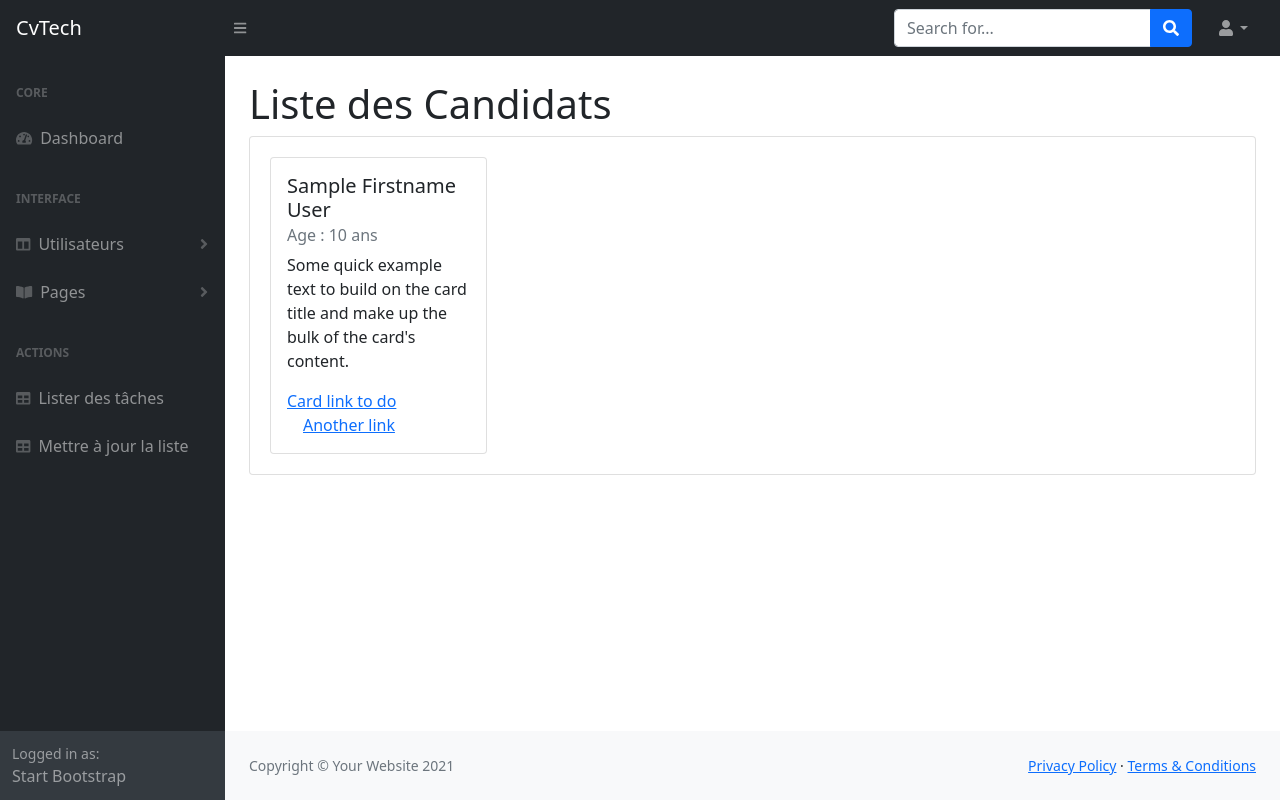
After one commit to julie-j-code/CVTheq-Sim6, a Symfony app: template templates/candidats/index.html.twig in a window 1280 px wide. The commit adds this page. Run offline with Twig, Linux system fonts and the light colour scheme; the template is opened without the code that fills it: most values are stand-ins (such as "Sample title", 1, 10 or a date in 2020); some libraries are stand-ins or nearby versions.

Commit message:
Ajout entité Candidats, Ajout Fixtures, CandidatsController et affichage vue index

```diff
--- a/composer.json
+++ b/composer.json
@@ -44,6 +44,8 @@
         "twig/twig": "^2.12|^3.0"
     },
     "require-dev": {
+        "doctrine/doctrine-fixtures-bundle": "^3.4",
+        "fzaninotto/faker": "^1.5",
         "phpunit/phpunit": "^9.5",
         "symfony/browser-kit": "6.0.*",
         "symfony/css-selector": "6.0.*",
--- a/config/bundles.php
+++ b/config/bundles.php
@@ -12,4 +12,5 @@ return [
     Doctrine\Bundle\MigrationsBundle\DoctrineMigrationsBundle::class => ['all' => true],
     Symfony\Bundle\SecurityBundle\SecurityBundle::class => ['all' => true],
     Twig\Extra\TwigExtraBundle\TwigExtraBundle::class => ['all' => true],
+    Doctrine\Bundle\FixturesBundle\DoctrineFixturesBundle::class => ['dev' => true, 'test' => true],
 ];
--- /dev/null
+++ b/templates/candidats/index.html.twig
@@ -0,0 +1,31 @@
+{% extends 'template.html.twig' %}
+
+{% block title %}Liste des candidats{% endblock %}
+
+{% block PageTitle %}
+Liste des Candidats
+{% endblock %}
+
+{% block body %}
+<div class="row">
+
+    {% for candidat in candidats %}
+    <div class="col-sm-3">
+        <div class="card  m-1">
+            <div class="card-body">
+                <h5 class="card-title text-capitalize">{{candidat.firstname}} {{candidat.lastname}}</h5>
+                <h6 class="card-subtitle mb-2 text-muted">Age : {{candidat.age}} ans</h6>
+                <p class="card-text">Some quick example text to build on the card title and make up the bulk of the
+                    card's
+                    content.</p>
+                <a href="#" class="card-link">Card link to do</a>
+                <a href="#" class="card-link">Another link</a>
+            </div>
+        </div>
+    </div>
+
+    {% endfor %}
+</div>
+
+
+{% endblock %}
--- a/templates/template.html.twig
+++ b/templates/template.html.twig
@@ -57,7 +57,7 @@
                 <div class="sb-sidenav-menu">
                     <div class="nav">
                         <div class="sb-sidenav-menu-heading">Core</div>
-                        <a class="nav-link" href="index.html">
+                        <a class="nav-link" href="{{path('dashboard')}}">
                             <div class="sb-nav-link-icon"><i class="fas fa-tachometer-alt"></i></div>
                             Dashboard
                         </a>
@@ -65,14 +65,14 @@
                         <a class="nav-link collapsed" href="#" data-bs-toggle="collapse"
                             data-bs-target="#collapseLayouts" aria-expanded="false" aria-controls="collapseLayouts">
                             <div class="sb-nav-link-icon"><i class="fas fa-columns"></i></div>
-                            Layouts
+                            Utilisateurs
                             <div class="sb-sidenav-collapse-arrow"><i class="fas fa-angle-down"></i></div>
                         </a>
                         <div class="collapse" id="collapseLayouts" aria-labelledby="headingOne"
                             data-bs-parent="#sidenavAccordion">
                             <nav class="sb-sidenav-menu-nested nav">
-                                <a class="nav-link" href="layout-static.html">Static Navigation</a>
-                                <a class="nav-link" href="layout-sidenav-light.html">Light Sidenav</a>
+                                <a class="nav-link" href="{{path('app_tab_users')}}">Liste des utilisateurs</a>
+                                <a class="nav-link" href="#">Ajouter un utilisateur</a>
                             </nav>
                         </div>
                         <a class="nav-link collapsed" href="#" data-bs-toggle="collapse" data-bs-target="#collapsePages"
@@ -93,9 +93,9 @@
                                 <div class="collapse" id="pagesCollapseAuth" aria-labelledby="headingOne"
                                     data-bs-parent="#sidenavAccordionPages">
                                     <nav class="sb-sidenav-menu-nested nav">
-                                        <a class="nav-link" href="login.html">Login</a>
-                                        <a class="nav-link" href="register.html">Register</a>
-                                        <a class="nav-link" href="password.html">Forgot Password</a>
+                                        <a class="nav-link" href="#">Login</a>
+                                        <a class="nav-link" href="#">Register</a>
+                                        <a class="nav-link" href="#">Forgot Password</a>
                                     </nav>
                                 </div>
                                 <a class="nav-link collapsed" href="#" data-bs-toggle="collapse"
@@ -107,21 +107,21 @@
                                 <div class="collapse" id="pagesCollapseError" aria-labelledby="headingOne"
                                     data-bs-parent="#sidenavAccordionPages">
                                     <nav class="sb-sidenav-menu-nested nav">
-                                        <a class="nav-link" href="401.html">401 Page</a>
-                                        <a class="nav-link" href="404.html">404 Page</a>
-                                        <a class="nav-link" href="500.html">500 Page</a>
+                                        <a class="nav-link" href="#">401 Page</a>
+                                        <a class="nav-link" href="#">404 Page</a>
+                                        <a class="nav-link" href="#">500 Page</a>
                                     </nav>
                                 </div>
                             </nav>
                         </div>
-                        <div class="sb-sidenav-menu-heading">Addons</div>
-                        <a class="nav-link" href="charts.html">
-                            <div class="sb-nav-link-icon"><i class="fas fa-chart-area"></i></div>
-                            Charts
+                        <div class="sb-sidenav-menu-heading">Actions</div>
+                        <a class="nav-link" href="{{path('app_todo')}}">
+                            <div class="sb-nav-link-icon"><i class="fas fa-table"></i></div>
+                            Lister des tâches
                         </a>
-                        <a class="nav-link" href="tables.html">
+                        <a class="nav-link" href="{{path('todo_reset')}}">
                             <div class="sb-nav-link-icon"><i class="fas fa-table"></i></div>
-                            Tables
+                            Mettre à jour la liste
                         </a>
                     </div>
                 </div>
```
Also changed, not shown: migrations/Version20220305140057.php (added, +31 -0 lines), src/Controller/CandidatsController.php (added, +45 -0 lines), src/Controller/MainController.php (+2 -12 lines), src/Controller/TabController.php (+1 -14 lines), src/DataFixtures/AppFixtures.php (added, +35 -0 lines), src/Entity/Candidats.php (added, +65 -0 lines), src/Repository/CandidatsRepository.php (added, +76 -0 lines), templates/candidats/details.html.twig (added, +12 -0 lines), 3 other files.
